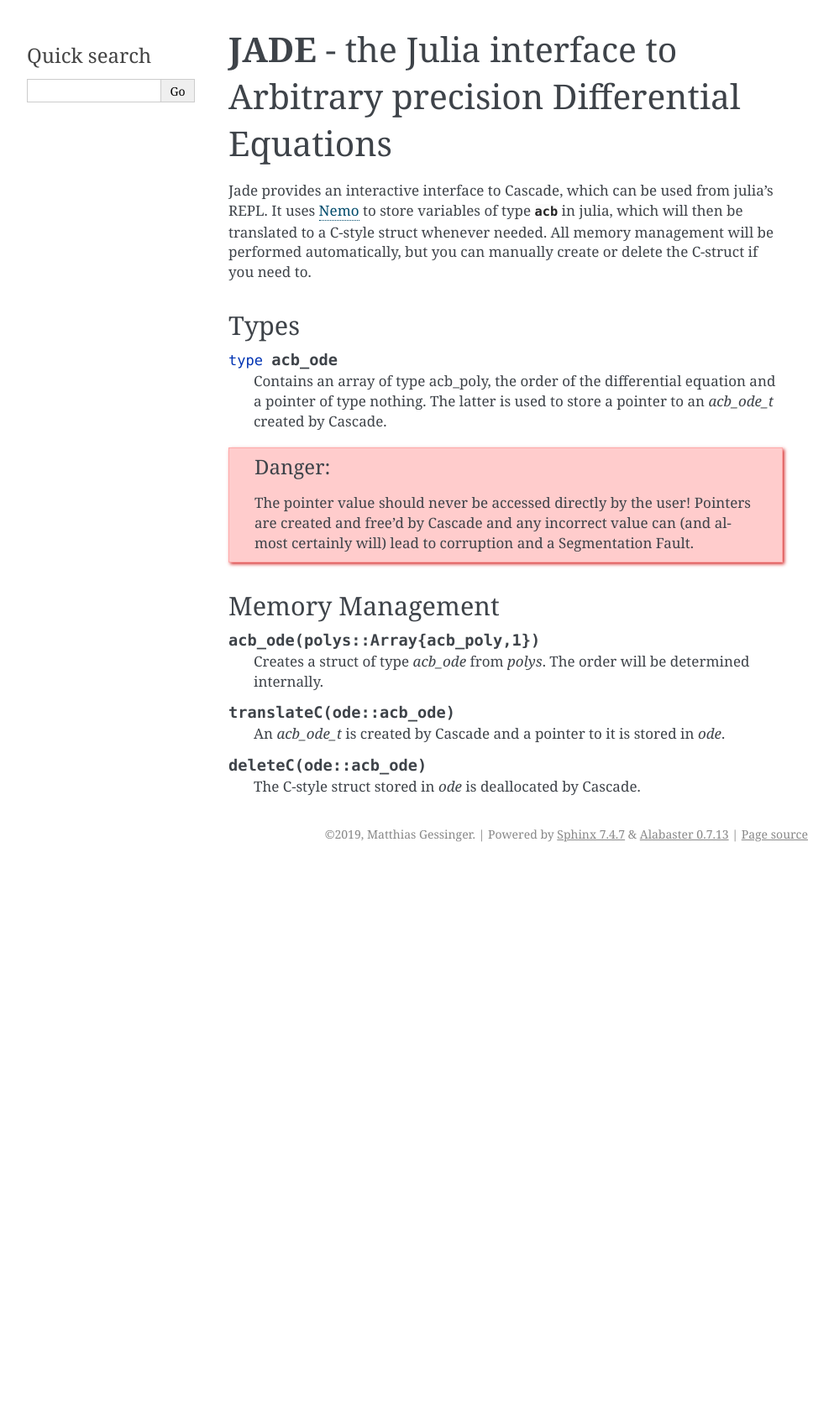
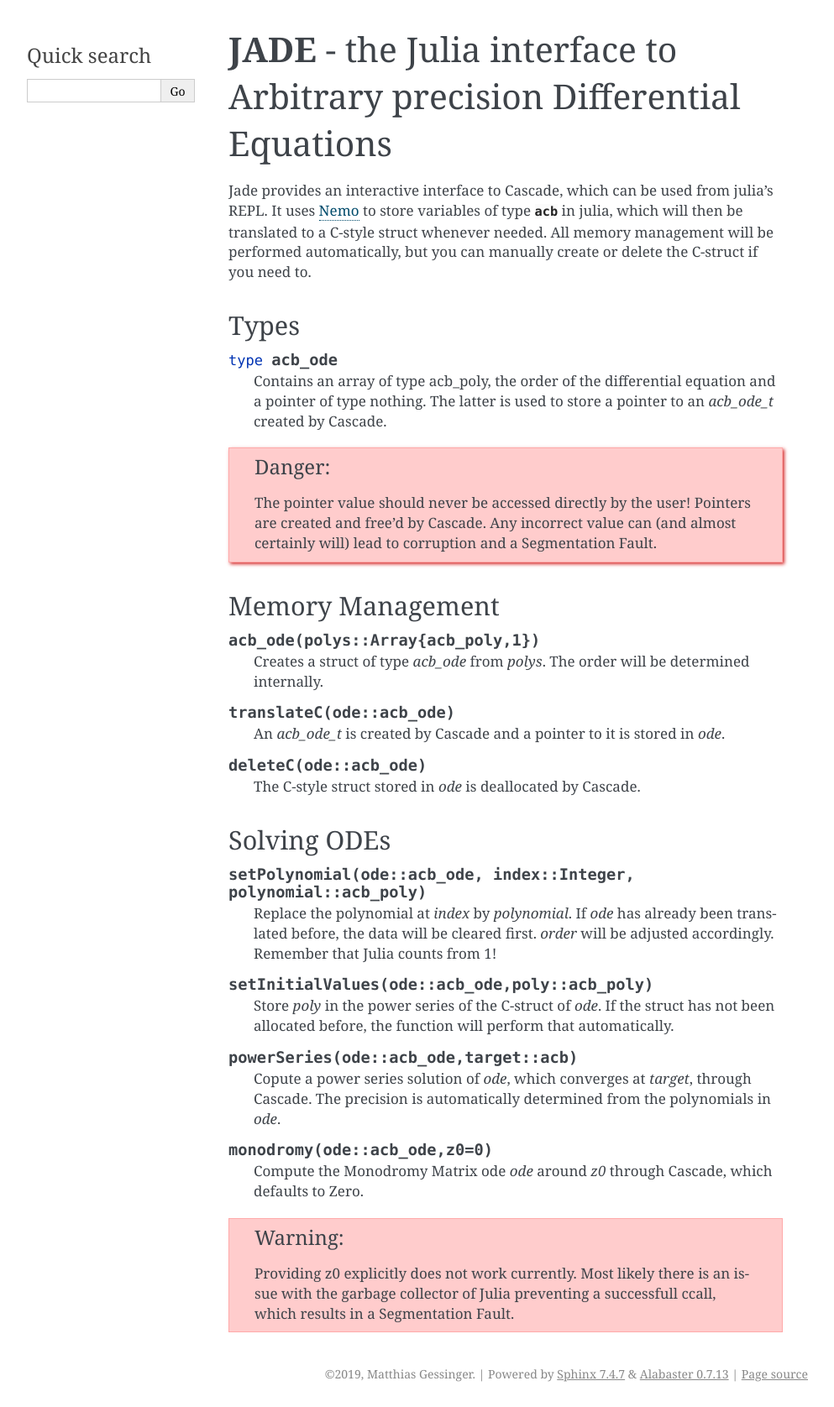
Before and after one commit to MGessinger/Cascade, a Sphinx documentation site: the page built from doc/source/jade.rst, in a window 1280 px wide. Shown: the whole page at 84% size, without its empty margins (148-1141 px from the left). Built offline with Sphinx 7.4.7, drawn with Linux system fonts in a browser that asks for light colours; before the commit the page ends 1033 px from its top, so only the background shows below that.

Commit message:
Completed Documentation of Jade (+ minor details)

```diff
--- a/doc/source/cascade.rst
+++ b/doc/source/cascade.rst
@@ -1,4 +1,4 @@
-.. _cascade:
+.. _Cascade:
 
 **cascade.h** - Solving complex differential equations
 ======================================================
--- a/doc/source/diffeq.rst
+++ b/doc/source/diffeq.rst
@@ -64,10 +64,10 @@ Input and Output
 
 .. function:: acb_poly_t* acb_ode_fread (ulong *numberOfPols, const char *fileName, ulong maxOrder, slong bits)
 
-    Reads a differential equation from the provided file. The formatting for the *n-th* summand is *yn\*(a0,a1,a2,...)* where *a0* are complex numbers in the form *an = x +yj* (notice the space before the *+*!)
+    Reads a differential equation from the provided file. The formatting for the *n-th* summand is *yn\*(a0,a1,a2,...)* where *a0* are complex numbers in the form *an = x +yj* (notice the space before the *+*!). Example:
 
-.. example::
-    y2\*(1,2,1) + y0\*(1 +3j)
+.. math::
+    y2*(1,2,1) + y0*(1 +3j)
 
 .. function:: void acb_ode_dump (acb_ode_t ODE)
 
--- a/doc/source/index.rst
+++ b/doc/source/index.rst
@@ -3,7 +3,7 @@
 **CASCADE** - the C Library for Approximative Solutions to Complex Arbitrary precision Differential Equations
 ==============================================================================================================
 
-Cascade_ uses Arb_ to implement complex differential equations and to find solutions in the form of power series expansions. This expansion can then be utilized to compute analytic continuation along a piece-wise linear path, which provides all the necessary tools to compute monodromies of differential equations with arbitrary precision.
+:ref:`Cascade` uses Arb_ to implement complex differential equations and to find solutions in the form of power series expansions. This expansion can then be utilized to compute analytic continuation along a piece-wise linear path, which provides all the necessary tools to compute monodromies of differential equations with arbitrary precision.
 
 Cascade's documentation
 =======================
@@ -17,7 +17,7 @@ Cascade's documentation
 Jade's documentation
 ====================
 
-This project also includes Jade_, the Julia interface to Arbitrary precision Differential Equations. It provides an intuitive interface to CASCADE, which can be used from the julia command line.
+This project also includes :ref:`Jade`, the Julia interface to Arbitrary precision Differential Equations. It provides an intuitive interface to CASCADE, which can be used from the julia command line.
 
 ..  toctree::
     :maxdepth: 2
--- a/doc/source/jade.rst
+++ b/doc/source/jade.rst
@@ -1,5 +1,5 @@
 .. _Nemo: http://nemocas.org
-.. _jade:
+.. _Jade:
 
 **JADE** - the Julia interface to Arbitrary precision Differential Equations
 ====================================================================================
@@ -7,17 +7,17 @@
 Jade provides an interactive interface to Cascade, which can be used from julia's REPL. It uses Nemo_ to store variables of type :type:`acb` in julia, which will then be translated to a C-style struct whenever needed. All memory management will be performed automatically, but you can manually create or delete the C-struct if you need to.
 
 Types
-------------
+--------------------
 
 .. type:: acb_ode
 
     Contains an array of type acb_poly, the order of the differential equation and a pointer of type nothing. The latter is used to store a pointer to an `acb_ode_t` created by Cascade.
 
 .. danger::
-    The pointer value should never be accessed directly by the user! Pointers are created and free'd by Cascade and any incorrect value can (and almost certainly will) lead to corruption and a Segmentation Fault.
+    The pointer value should never be accessed directly by the user! Pointers are created and free'd by Cascade. Any incorrect value can (and almost certainly will) lead to corruption and a Segmentation Fault.
 
 Memory Management
------------------
+--------------------
 
 .. function:: acb_ode(polys::Array{acb_poly,1})
 
@@ -30,3 +30,26 @@ Memory Management
 .. function:: deleteC(ode::acb_ode)
 
     The C-style struct stored in *ode* is deallocated by Cascade.
+
+Solving ODEs
+--------------------
+
+.. function:: setPolynomial(ode::acb_ode, index::Integer, polynomial::acb_poly)
+
+    Replace the polynomial at *index* by *polynomial*. If *ode* has already been translated before, the data will be cleared first. *order* will be adjusted accordingly. Remember that Julia counts from 1!
+
+.. function:: setInitialValues(ode::acb_ode,poly::acb_poly)
+
+    Store *poly* in the power series of the C-struct of *ode*. If the struct has not been allocated before, the function will perform that automatically.
+
+.. function:: powerSeries(ode::acb_ode,target::acb)
+
+    Copute a power series solution of *ode*, which converges at *target*, through Cascade. The precision is automatically determined from the polynomials in *ode*.
+
+.. function:: monodromy(ode::acb_ode,z0=0)
+
+    Compute the Monodromy Matrix ode *ode* around *z0* through Cascade, which defaults to Zero.
+
+.. warning::
+
+    Providing z0 explicitly does not work currently. Most likely there is an issue with the garbage collector of Julia preventing a successfull ccall, which results in a Segmentation Fault.
```
Also changed, not shown: 1 other file.
